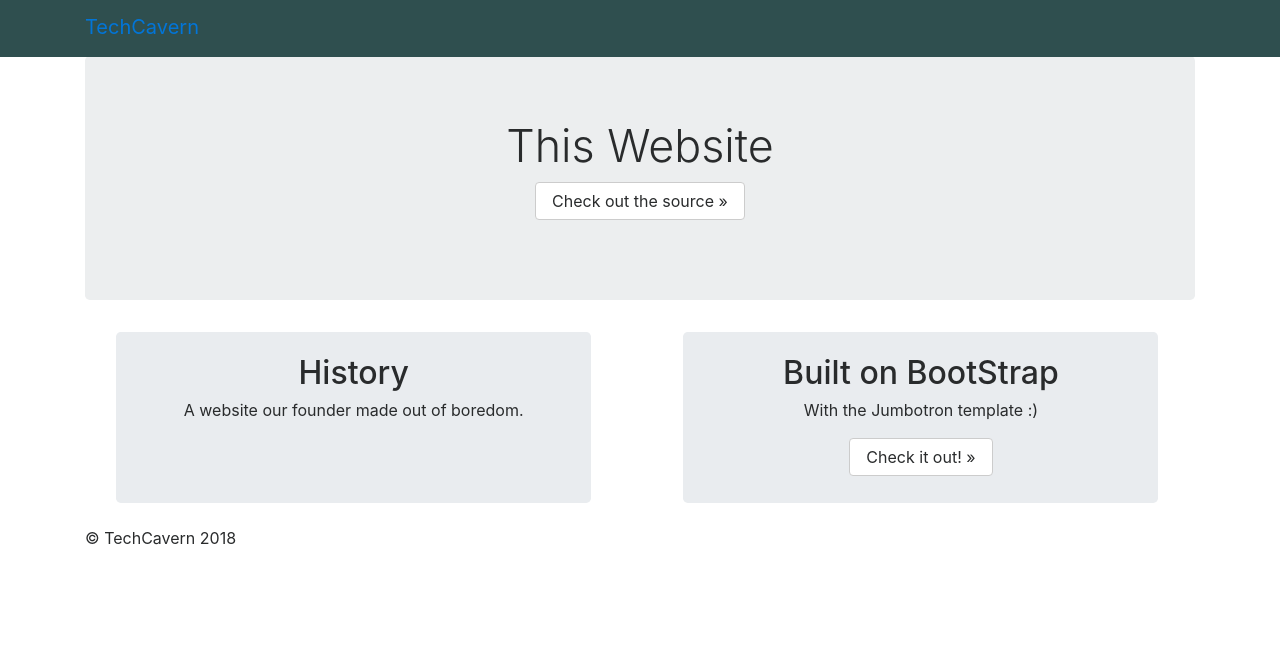
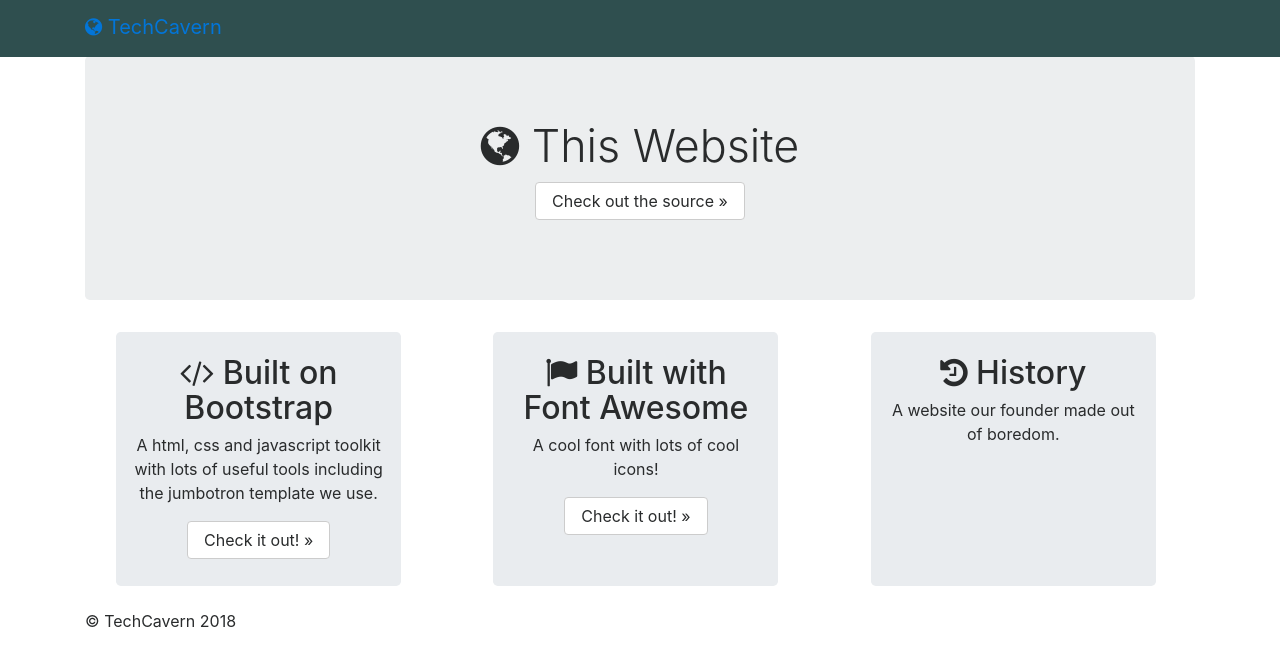
Before and after one commit to TechCavern/WaveSite, a PHP site: page /subpages/projects/wavesite.php in a window 1280 px wide. Shown: the top 667 px of the page. Run offline with PHP 8.4, Linux system fonts and the light colour scheme; some libraries are stand-ins or nearby versions.

Commit message:
Fixing Icons

```diff
--- a/subpages/about.php
+++ b/subpages/about.php
@@ -4,17 +4,17 @@
     <main role="main">
 
       <div class="jumbotron txt-tc">
-          <h3 class="display-tc">Running since 2010!</h3>
+          <h3 class="display-tc"><i class="fa fa-globe" aria-hidden="true"></i> Running since 2010!</h3>
           <p> Originally a blog, now a Free and Open-Source Organization! </p>
         </div>
 
         <div class="row txt-tc">
           <div class="col-md-5 bg-tc2">
-            <h2>History</h2>
+            <h2><i class="fa fa-history" aria-hidden="true"></i> History</h2>
             <p> We were originally a tech blog for posting tech news, but after a long hiatus, Julian Zhou (Our Founder and Lead Developer), shifted gears, given the site wasn't exactly what one would call successful. </p>
           </div>
           <div class="col-md-5 bg-tc2">
-            <h2>About our Founder</h2>
+            <h2><i class="fa fa-user" aria-hidden="true"></i> About Our Founder</h2>
             <p> He trashed all his social media accounts as a very interesting way to start off 2018. Oh and he often likes to sit down and think about his past actions, and where to go from there. </p>
           </div>
 
--- a/subpages/contact.php
+++ b/subpages/contact.php
@@ -9,7 +9,7 @@
 
         <div class="row txt-tc">
           <div class="col-md-11 bg-tc2">
-            <h2>Or by email.</h2>
+            <h2><i class="fa fa-envelope" aria-hidden="true"></i> Or by Email.</h2>
             <p> Our email is contact [at] techcavern.info </p>
           </div>
 
--- a/subpages/projects/wavesite.php
+++ b/subpages/projects/wavesite.php
@@ -4,21 +4,29 @@
     <main role="main">
 
       <div class="jumbotron txt-tc">
-          <h3 class="display-tc">This Website</h3>
+          <h3 class="display-tc"> <i class="fa fa-globe" aria-hidden="true"></i> This Website</h3>
           <p> <a class="btn btn-secondary" href="https://github.com/TechCavern/WaveSite" role="button" aria-pressed="true"> Check out the source &raquo;</a> </p>
         </div>
 
         <div class="row txt-tc">
-          <div class="col-md-5 bg-tc2">
-            <h2>History</h2>
-        <p> A website our founder made out of boredom.</p>
-          </div>
-          <div class="col-md-5 bg-tc2">
-            <h2> Built on BootStrap </h2>
-            <p> With the Jumbotron template :) </p>
+          <div class="col-md-3 bg-tc2">
+            <h2><i class="fa fa-code" aria-hidden="true"></i>  Built on Bootstrap </h2>
+            <p> A html, css and javascript toolkit with lots of useful tools including the jumbotron template we use.</p>
 <p>             <a class="btn btn-secondary" href="https://getbootstrap.com" role="button" aria-pressed="true"> Check it out! &raquo;</a></p>
 </p>
        </div>
+          <div class="col-md-3 bg-tc2">
+            <h2><i class="fa fa-flag" aria-hidden="true"></i>  Built with Font Awesome </h2>
+            <p> A cool font with lots of cool icons!</p>
+<p>             <a class="btn btn-secondary" href="https://fontawesome.io" role="button" aria-pressed="true"> Check it out! &raquo;</a></p>
+</p>
+       </div>
+
+          <div class="col-md-3 bg-tc2">
+            <h2><i class="fa fa-history" aria-hidden="true"></i> History</h2>
+        <p> A website our founder made out of boredom.</p>
+          </div>
+
 
       </div>
 
--- a/template/header.php
+++ b/template/header.php
@@ -9,6 +9,8 @@
     <title>TechCavern</title>
 
 <link rel="stylesheet" href="https://maxcdn.bootstrapcdn.com/bootstrap/4.0.0-beta.3/css/bootstrap.min.css" integrity="sha384-Zug+QiDoJOrZ5t4lssLdxGhVrurbmBWopoEl+M6BdEfwnCJZtKxi1KgxUyJq13dy" crossorigin="anonymous">
+<link rel="stylesheet" href="https://maxcdn.bootstrapcdn.com/font-awesome/4.5.0/css/font-awesome.min.css">
+
 
 
     <link href="https://techcavern.info/css/wavesite.css" rel="stylesheet">
@@ -18,7 +20,7 @@
     <nav class="navbar navbar-expand-md navbar-dark fixed-top bg-tc">
       <div class="container">
 
-      <a class="navbar-brand" href="http://techcavern.info">TechCavern</a>
+      <a class="navbar-brand" href="http://techcavern.info"><i class="fa fa-globe" aria-hidden="true"></i> TechCavern</a>
         <button type="button" class="navbar-toggler" data-toggle="collapse" data-target=".navbar-collapse">
         <span class="navbar-toggler-icon"></span>
       </button>
```
Also changed, not shown: index.php (+4 -4 lines), subpages/projects/wavetact.php (+12 -8 lines).
